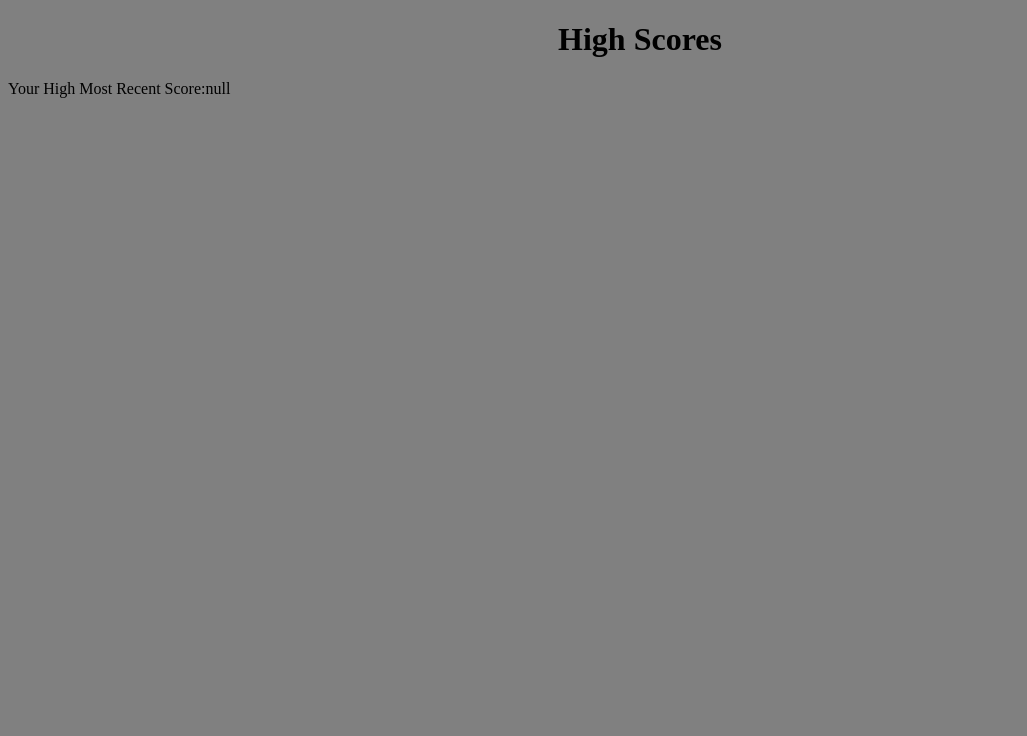
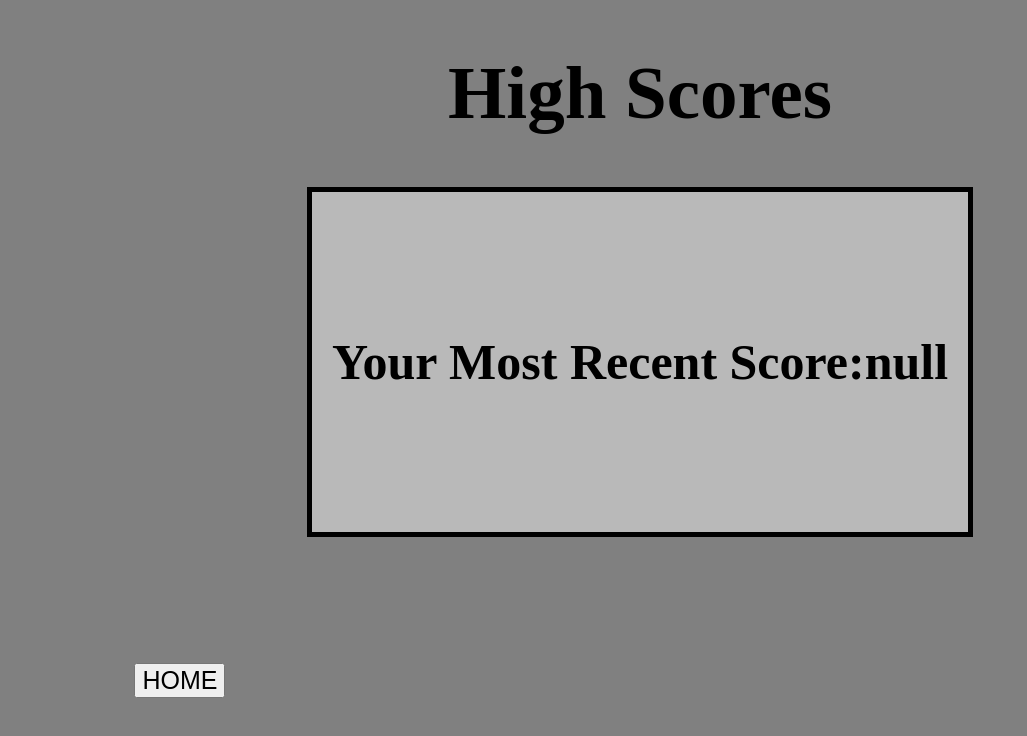
Before and after one commit to AnnaC0rmier/timed-quiz, a plain HTML site: page score.html in a window 1280 px wide. Shown: the whole page, without its empty margins (0-1027 px from the left). Drawn offline with Linux system fonts and the light colour scheme.

Commit message:
final commit

```diff
--- a/score.html
+++ b/score.html
@@ -7,12 +7,11 @@
     <link href="scorestyles.css" rel="stylesheet">
 </head>
 <body>
-
     <h1>High Scores</h1>
-   <section>
-    <div id="initials"></div>
+   <section class="board">
     <div id="score"></div>
    </section>
-    <script src="score.js"></script>
+   <a href="index.html"><button id="home">HOME</button></a>
+   <script src="score.js"></script>
 </body>
 </html>
--- a/score.js
+++ b/score.js
@@ -1,3 +1,3 @@
 var storedHighScore = JSON.parse(localStorage.getItem('highScore'));
 console.log("Retrieved High Score:", storedHighScore);
-document.getElementById('score').innerHTML = 'Your High  Most Recent Score:' + storedHighScore
+document.getElementById('score').innerHTML = 'Your Most Recent Score:' + storedHighScore
--- a/scorestyles.css
+++ b/scorestyles.css
@@ -3,5 +3,37 @@ body{
 }
 
 h1{
+    font-size: 75px;;
     text-align: center;
 }
+
+.board{
+    display: flex;
+    justify-content: center;
+    align-items: center;
+    text-align: center;
+
+}
+
+#score{
+    border: 5px solid black;
+    padding: 20px;
+    display: flex;
+    max-width: fit-content;
+    justify-content: center;
+    align-items: center;
+    min-height: 300px;
+    font-size: 50px;
+    font-weight:bold;
+    background-color:  rgba(245, 245, 245, 0.484);
+}
+
+#home{
+
+    margin: 10%;
+    font-size: 25px;
+}
+
+#home:hover{
+    background-color: rgba(255, 0, 0, 0.562);
+}
--- a/script.js
+++ b/script.js
@@ -2,6 +2,8 @@ document.getElementById('start').addEventListener('click', showQuestion);
 document.getElementById('start').addEventListener('click', startTimer);
 
 var secondsLeft = 300;
+var highScoreArray = [];
+
 
 function startTimer(){
     var timerInterval = setInterval(function(){
```
